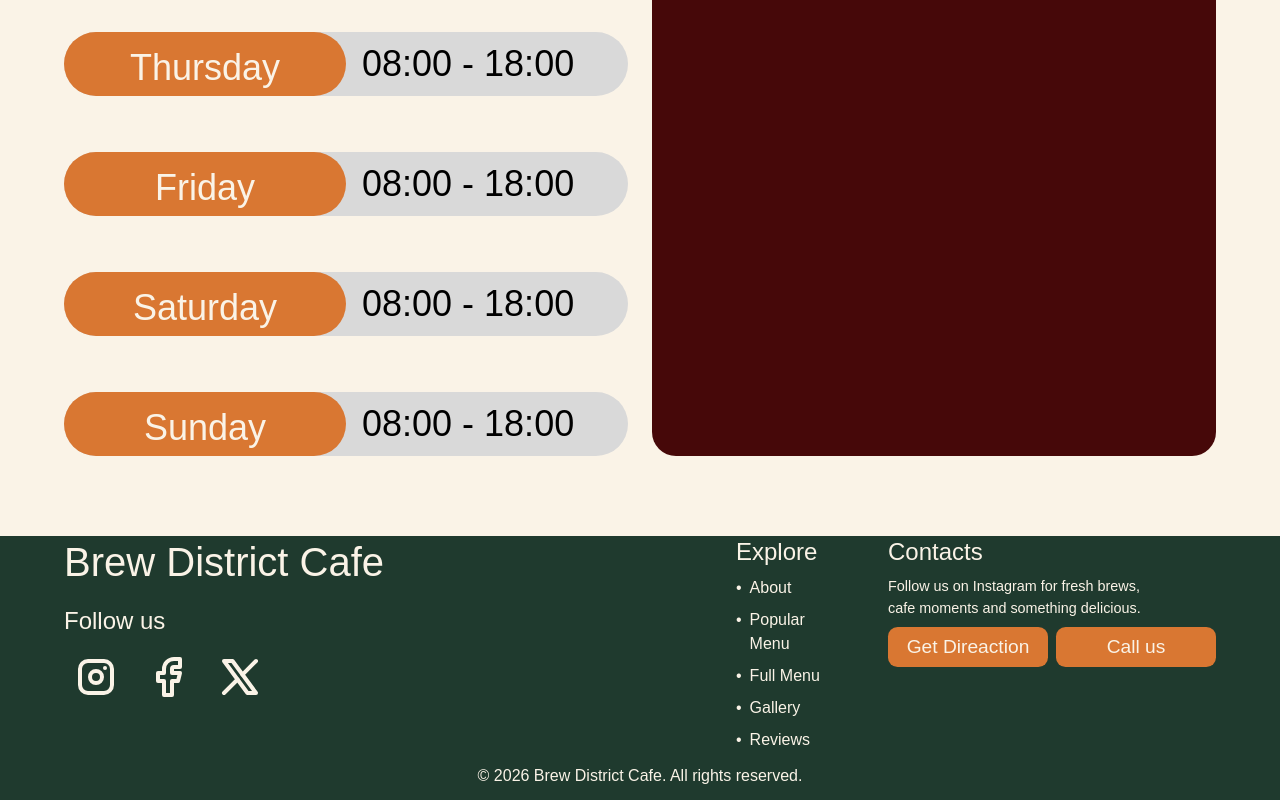
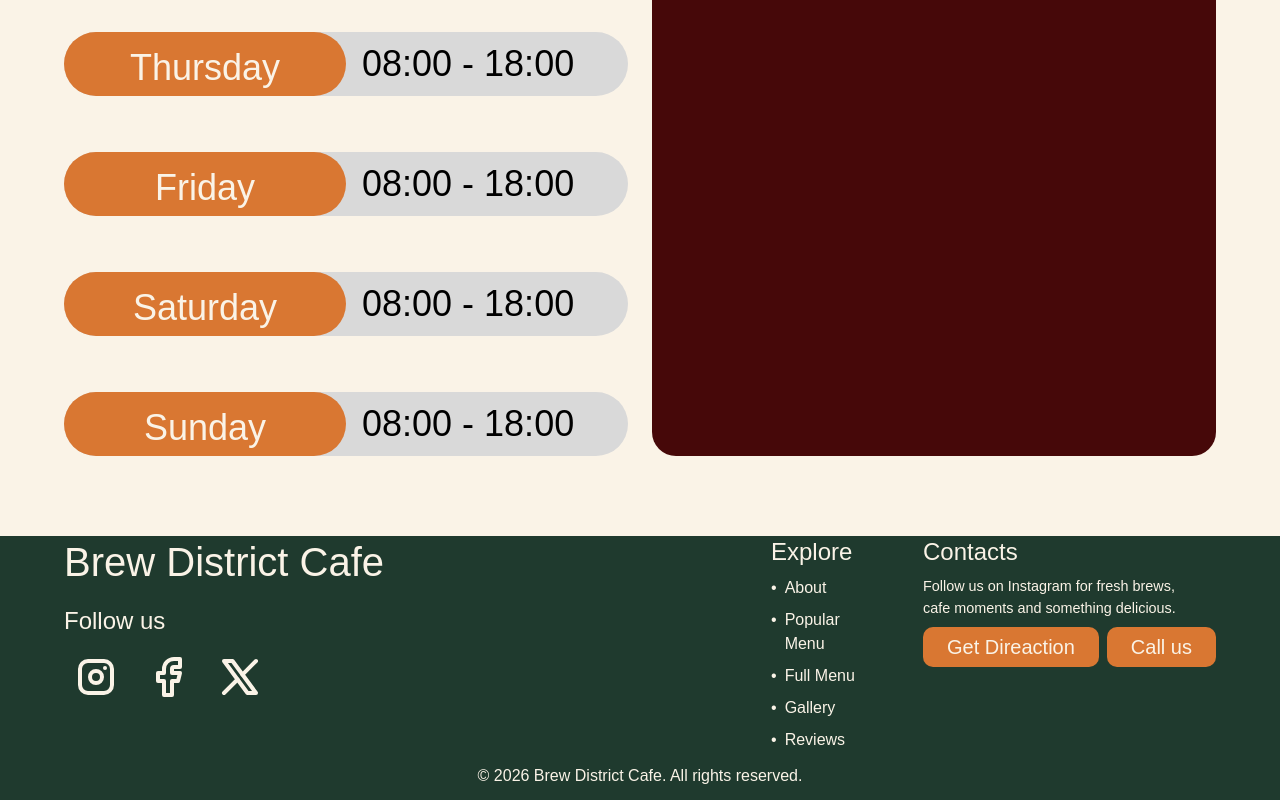
Before and after one commit to unknowdeepanshu/cafe-and-restaurant, a React (Vite) app in the folder Brew District Cafe/: page / in a window 1280 px wide. Shown: the part 7729-8529 px from the top of the page. Built offline with nearby package versions, Linux system fonts and the light colour scheme; a web font is replaced by a local one.

Commit message:
feat:add button from ui folder

```diff
--- a/Brew District Cafe/src/components/Footer/Footer.tsx
+++ b/Brew District Cafe/src/components/Footer/Footer.tsx
@@ -4,6 +4,8 @@ import {
   IconBrandX,
 } from "@tabler/icons-react";
 import { motion } from "motion/react";
+import Button from "../../ui/button/Button";
+
 function Footer() {
   const FooterNav = [
     "About",
@@ -91,12 +93,9 @@ function Footer() {
                   something delicious.
                 </p>
                 <div className="flex flex-col gap-2 md:flex-row">
-                  <button className="bg-Orange text-CreamBackgournd h-7 w-30 rounded-[0.6rem] text-[0.9rem] md:h-8 md:w-30 md:text-[0.9rem] lg:h-10 lg:w-40 lg:text-[1.2rem]">
-                    Get Direaction
-                  </button>
-                  <button className="bg-Orange text-CreamBackgournd h-7 w-30 rounded-[0.6rem] text-[0.9rem] md:h-8 md:w-30 md:text-[0.9rem] lg:h-10 lg:w-40 lg:text-[1.2rem]">
-                    Call us
-                  </button>
+                  <Button text="Get Direaction" Brown={false} />
+
+                  <Button text="Call us" Brown={false} />
                 </div>
               </div>
             </div>
```
